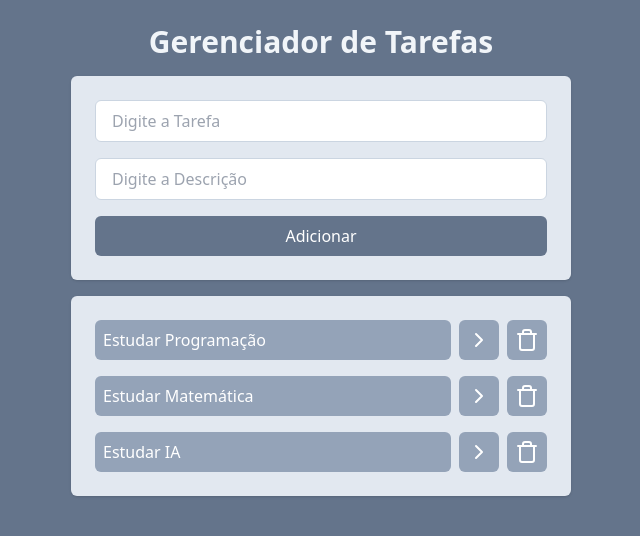
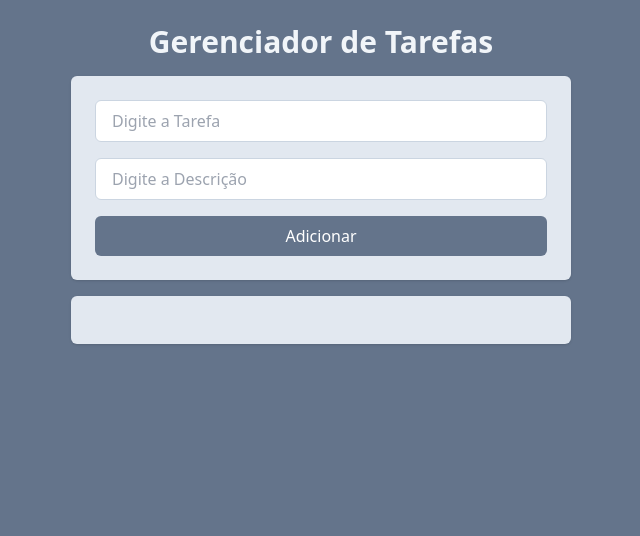
Before and after one commit to pedromatheus-dev/react, a React (Vite) app: page / in a window 1280 px wide. Shown: the top 536 px of the page, without its empty margins (319-959 px from the left). Built offline with nearby package versions, Linux system fonts and the light colour scheme.

Commit message:
persistindo dados

```diff
--- a/src/App.jsx
+++ b/src/App.jsx
@@ -1,28 +1,14 @@
-import { useState } from "react";
+import { useEffect, useState } from "react";
 import AddTask from "./components/AddTask";
 import Tasks from "./components/Task";
 
 function App(){
-  const [tasks, setTasks] = useState([
-    {
-    id: 1,
-    title: "Estudar Programação",
-    description: "Estudar React para trabalhar",
-    isCompleted: false
-    },
-    {
-    id: 2,
-    title: "Estudar Matemática",
-    description: "Estudar Inglês para se tornar fluente",
-    isCompleted: false
-    },
-    {
-    id: 3,
-    title: "Estudar IA",
-    description: "Estudar IA para conversar",
-    isCompleted: false
-    },
-  ])
+  const [tasks, setTasks] = useState(JSON.parse(localStorage.getItem("tasks")) || [])
+
+  useEffect(() => {
+    localStorage.setItem("tasks", JSON.stringify(tasks))
+
+  }, [tasks])
 
   function onTaskClick(taskId){
     const newTasks = tasks.map((task) => {
```
